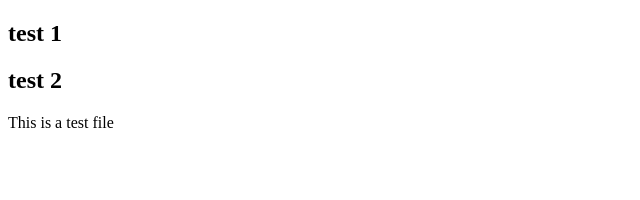
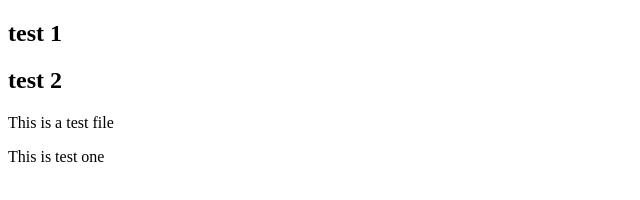
Before and after one commit to AfnanMahran/techcampus-one, a plain HTML site: page index.html in a window 1280 px wide. Shown: the whole page, without its empty margins (0-640 px from the left). Drawn offline with Linux system fonts and the light colour scheme.

Commit message:
add new line

```diff
--- a/index.html
+++ b/index.html
@@ -7,5 +7,6 @@
 <h2>test 1</h2>
 <h2>test 2</h2>
 <p>This is a test file </p>
+<p>This is test one </p>
 </body>
 </html>
```
